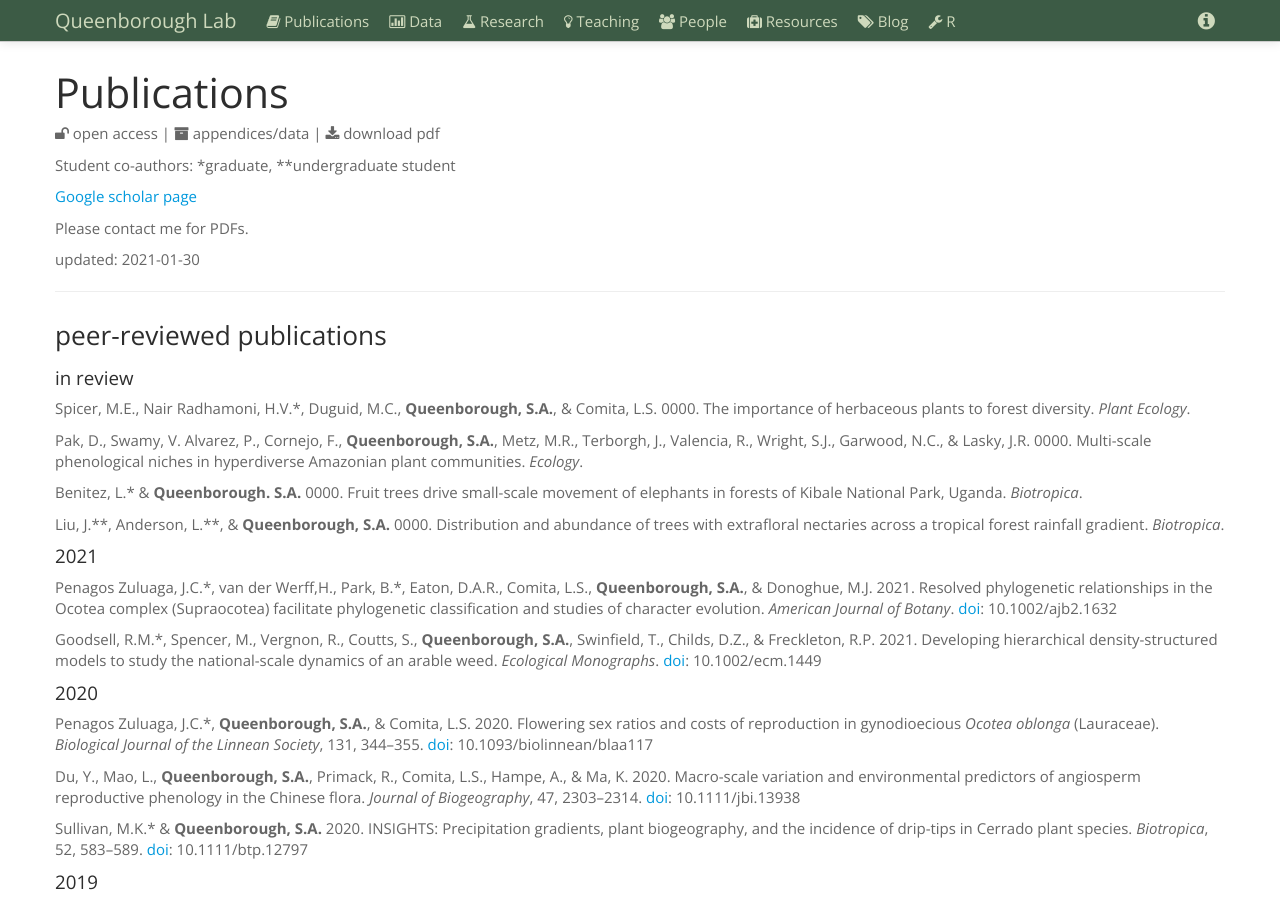
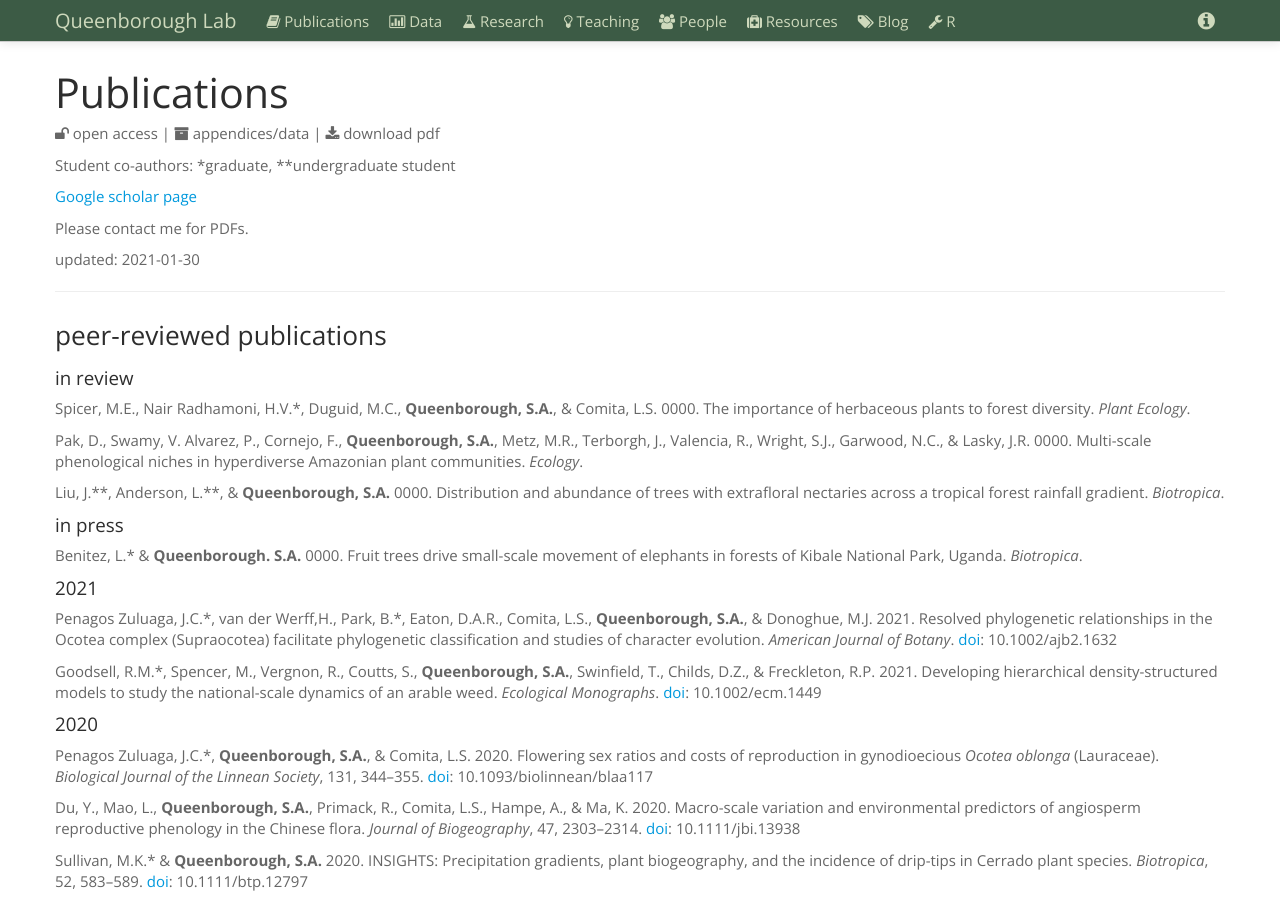
Before and after one commit to saq/saq.github.io, a Jekyll site: the page built from publications.md, in a window 1280 px wide and 900 px high. Built offline with Jekyll 4.4.1, drawn with Linux system fonts in a browser that asks for light colours.

Commit message:
Update publications.md

```diff
--- a/publications.md
+++ b/publications.md
@@ -49,9 +49,12 @@ Spicer, M.E., Nair Radhamoni, H.V.\*, Duguid, M.C., **Queenborough, S.A.**, & Co
 
 Pak, D., Swamy, V. Alvarez, P., Cornejo, F., **Queenborough, S.A.**, Metz, M.R., Terborgh, J., Valencia, R., Wright, S.J., Garwood, N.C., & Lasky, J.R. 0000. Multi-scale phenological niches in hyperdiverse Amazonian plant communities. *Ecology*.
 
+Liu, J.\*\*, Anderson, L.\*\*, & **Queenborough, S.A.** 0000. Distribution and abundance of trees with extrafloral nectaries across a tropical forest rainfall gradient. *Biotropica*.
+
+
+#### in press
+
 Benitez, L.\* & **Queenborough. S.A.** 0000. Fruit trees drive small-scale movement of elephants in forests of Kibale National Park, Uganda. *Biotropica*.
-
-Liu, J.\*\*, Anderson, L.\*\*, & **Queenborough, S.A.** 0000. Distribution and abundance of trees with extrafloral nectaries across a tropical forest rainfall gradient. *Biotropica*.
 
 
 #### 2021
```
